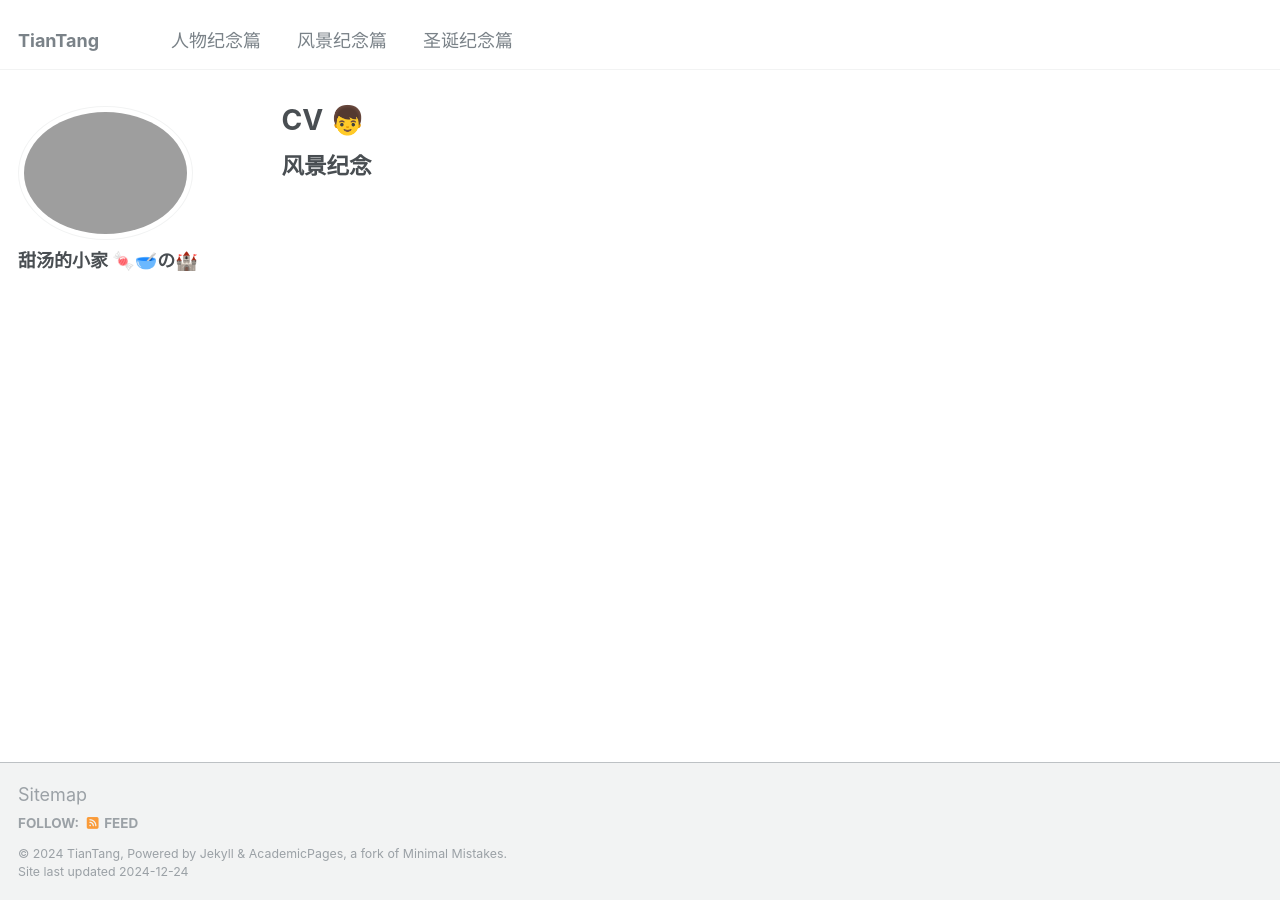
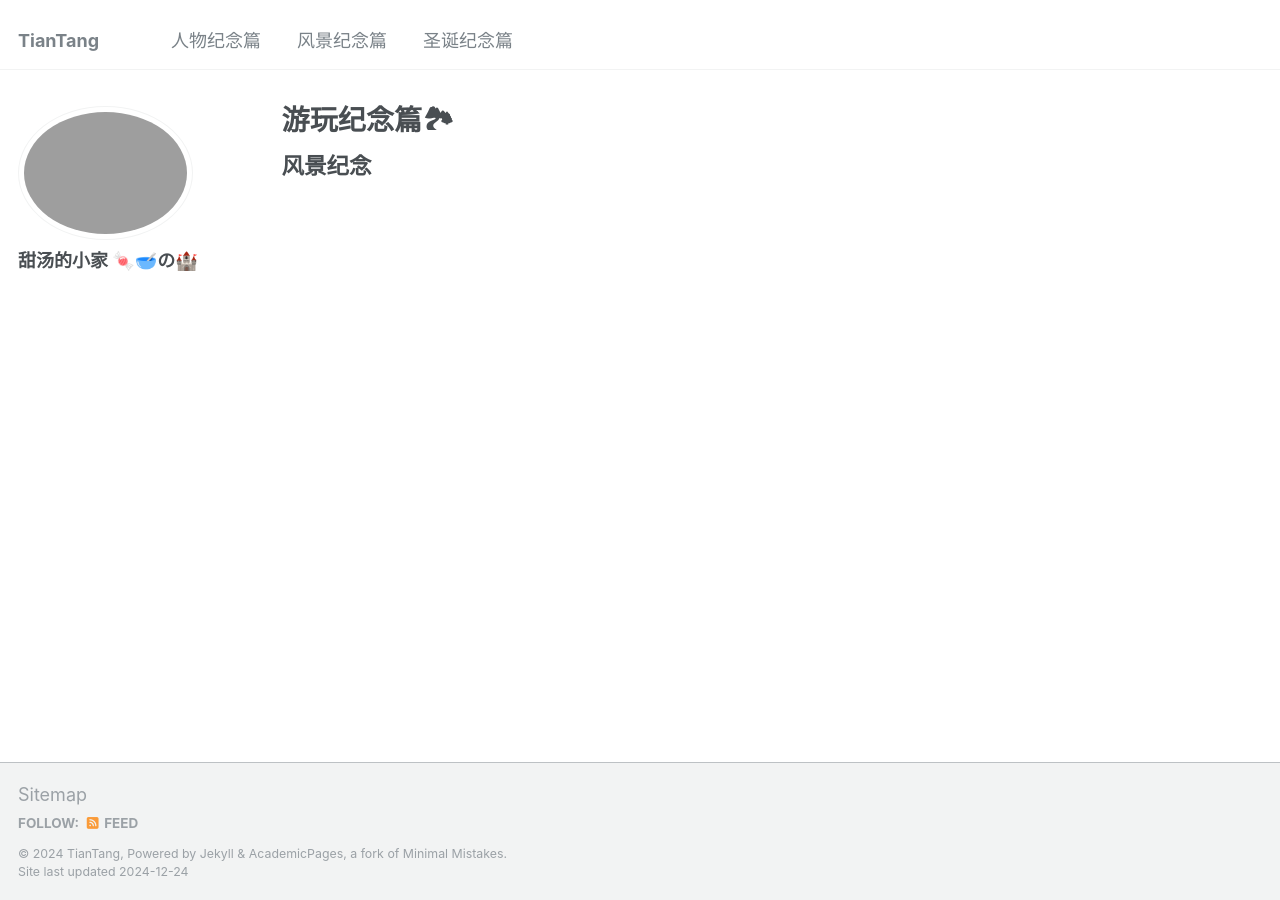
Before and after one commit to Jianchi-TIAN/TianTang, a Jekyll site: the page built from _pages/cv.md, in a window 1280 px wide. Built offline with Jekyll 4.4.1, drawn with Linux system fonts in a browser that asks for light colours.

Commit message:
Update cv.md

```diff
--- a/_pages/cv.md
+++ b/_pages/cv.md
@@ -1,6 +1,6 @@
 ---
 layout: archive
-title: "CV 👦"
+title: "游玩纪念篇🏞"
 permalink: /cv/
 author_profile: true
 redirect_from:
```
